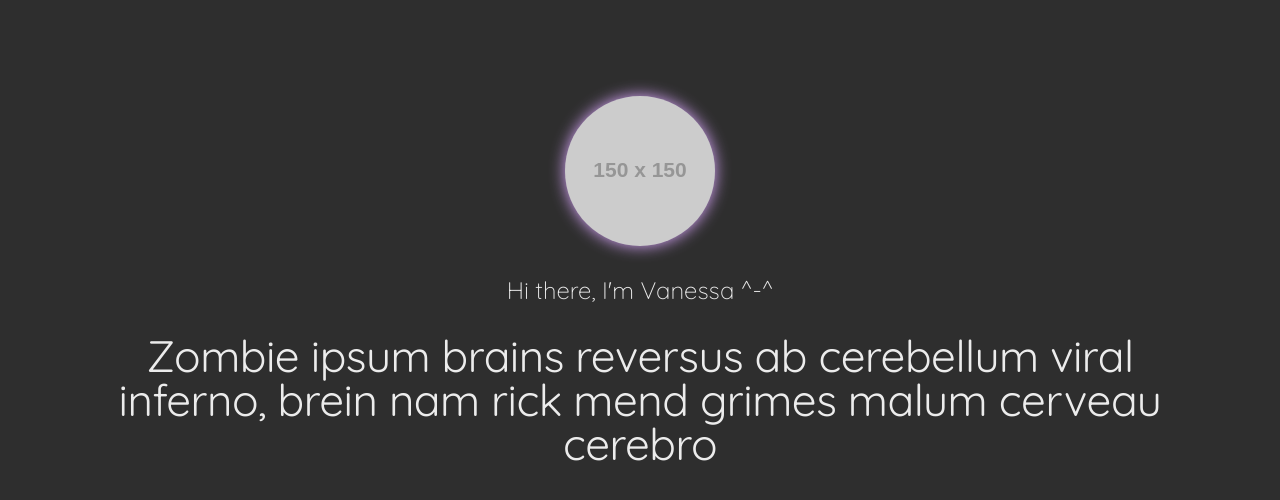
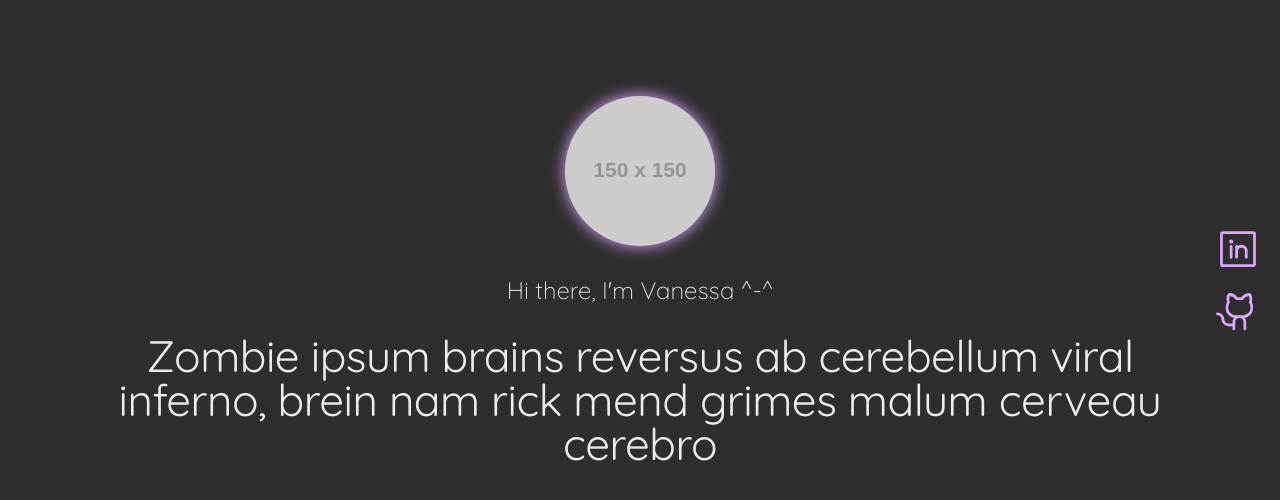
Before and after one commit to VanessaKasminoff/portfolio-dev, a React (Vite) app: page / in a window 1280 px wide. Shown: the top 500 px of the page. Built offline with nearby package versions, Linux system fonts and the light colour scheme.

Commit message:
Added social icons to hero

```diff
--- a/src/App.jsx
+++ b/src/App.jsx
@@ -1,17 +1,50 @@
-import './assets/css/App.css'
+import "./assets/css/App.css";
 
 function App() {
   return (
     <div id="App">
-      <section id='hero'>
-        <div className='hero-content'>
-          <img className='hero-img' src='https://placehold.co/150' alt='Placeholder image' />
-          <h1 className='hero-heading'>Hi there, I'm Vanessa ^-^</h1>
-          <p className='hero-description'>Zombie ipsum brains reversus ab cerebellum viral inferno, brein nam rick mend grimes malum cerveau cerebro</p>
+      <section id="hero">
+        <div className="hero-content">
+          <img
+            className="hero-img"
+            src="https://placehold.co/150"
+            alt="Placeholder image"
+          />
+          <h1 className="hero-heading">Hi there, I'm Vanessa ^-^</h1>
+          <p className="hero-description">
+            Zombie ipsum brains reversus ab cerebellum viral inferno, brein nam
+            rick mend grimes malum cerveau cerebro
+          </p>
+        </div>
+        <div className="hero-socials">
+          <a href="https://www.linkedin.com/in/vanessakasminoff" target="_blank">
+            <svg
+              className="social-icon"
+              xmlns="http://www.w3.org/2000/svg"
+              width="32"
+              height="32"
+              fill="#dca8ff"
+              viewBox="0 0 256 256"
+            >
+              <path d="M216,24H40A16,16,0,0,0,24,40V216a16,16,0,0,0,16,16H216a16,16,0,0,0,16-16V40A16,16,0,0,0,216,24Zm0,192H40V40H216V216ZM96,112v64a8,8,0,0,1-16,0V112a8,8,0,0,1,16,0Zm88,28v36a8,8,0,0,1-16,0V140a20,20,0,0,0-40,0v36a8,8,0,0,1-16,0V112a8,8,0,0,1,15.79-1.78A36,36,0,0,1,184,140ZM100,84A12,12,0,1,1,88,72,12,12,0,0,1,100,84Z"></path>
+            </svg>
+          </a>
+          <a href="https://github.com/VanessaKasminoff" target="_blank">
+            <svg
+              className="social-icon"
+              xmlns="http://www.w3.org/2000/svg"
+              width="32"
+              height="32"
+              fill="#dca8ff"
+              viewBox="0 0 256 256"
+            >
+              <path d="M208.31,75.68A59.78,59.78,0,0,0,202.93,28,8,8,0,0,0,196,24a59.75,59.75,0,0,0-48,24H124A59.75,59.75,0,0,0,76,24a8,8,0,0,0-6.93,4,59.78,59.78,0,0,0-5.38,47.68A58.14,58.14,0,0,0,56,104v8a56.06,56.06,0,0,0,48.44,55.47A39.8,39.8,0,0,0,96,192v8H72a24,24,0,0,1-24-24A40,40,0,0,0,8,136a8,8,0,0,0,0,16,24,24,0,0,1,24,24,40,40,0,0,0,40,40H96v16a8,8,0,0,0,16,0V192a24,24,0,0,1,48,0v40a8,8,0,0,0,16,0V192a39.8,39.8,0,0,0-8.44-24.53A56.06,56.06,0,0,0,216,112v-8A58.14,58.14,0,0,0,208.31,75.68ZM200,112a40,40,0,0,1-40,40H112a40,40,0,0,1-40-40v-8a41.74,41.74,0,0,1,6.9-22.48A8,8,0,0,0,80,73.83a43.81,43.81,0,0,1,.79-33.58,43.88,43.88,0,0,1,32.32,20.06A8,8,0,0,0,119.82,64h32.35a8,8,0,0,0,6.74-3.69,43.87,43.87,0,0,1,32.32-20.06A43.81,43.81,0,0,1,192,73.83a8.09,8.09,0,0,0,1,7.65A41.72,41.72,0,0,1,200,104Z"></path>
+            </svg>
+          </a>
         </div>
       </section>
     </div>
-  )
+  );
 }
 
-export default App
+export default App;
--- a/src/assets/css/App.css
+++ b/src/assets/css/App.css
@@ -1,3 +1,15 @@
+/*
+
+COLORS
+#2E2E2E
+#787586
+#ACA7CB
+#DCA8FF
+#c774ff light mode drop shadow
+#ECECEC
+
+*/
+
 @import url('https://fonts.googleapis.com/css2?family=Quicksand:wght@300..700&display=swap');
 
 * {
@@ -18,6 +30,7 @@ html {
 }
 
 #hero {
+    position: relative;
     padding: 9.6rem;
 }
 
@@ -34,7 +47,6 @@ html {
 .hero-img {
     border-radius: 50%;
     filter: drop-shadow(0 0 0.80rem #DCA8FF);
-
 }
 
 .hero-heading {
@@ -46,3 +58,23 @@ html {
     font-size: 4.4rem;
     letter-spacing: -0.5px;
 }
+
+.hero-socials {
+    display: flex;
+    flex-direction: column;
+    gap: 1.6rem;
+    position: absolute;
+    right: 2rem;
+    top: 50%;
+    transform: translateY(-50%);
+}
+
+.social-icon {
+    width: 4.4rem;
+    height: 4.4rem;
+    transition: all 0.5s;
+}
+
+.social-icon:hover, .social-icon:active {
+    filter: drop-shadow(0 0 0.5rem #DCA8FF);
+}
```
